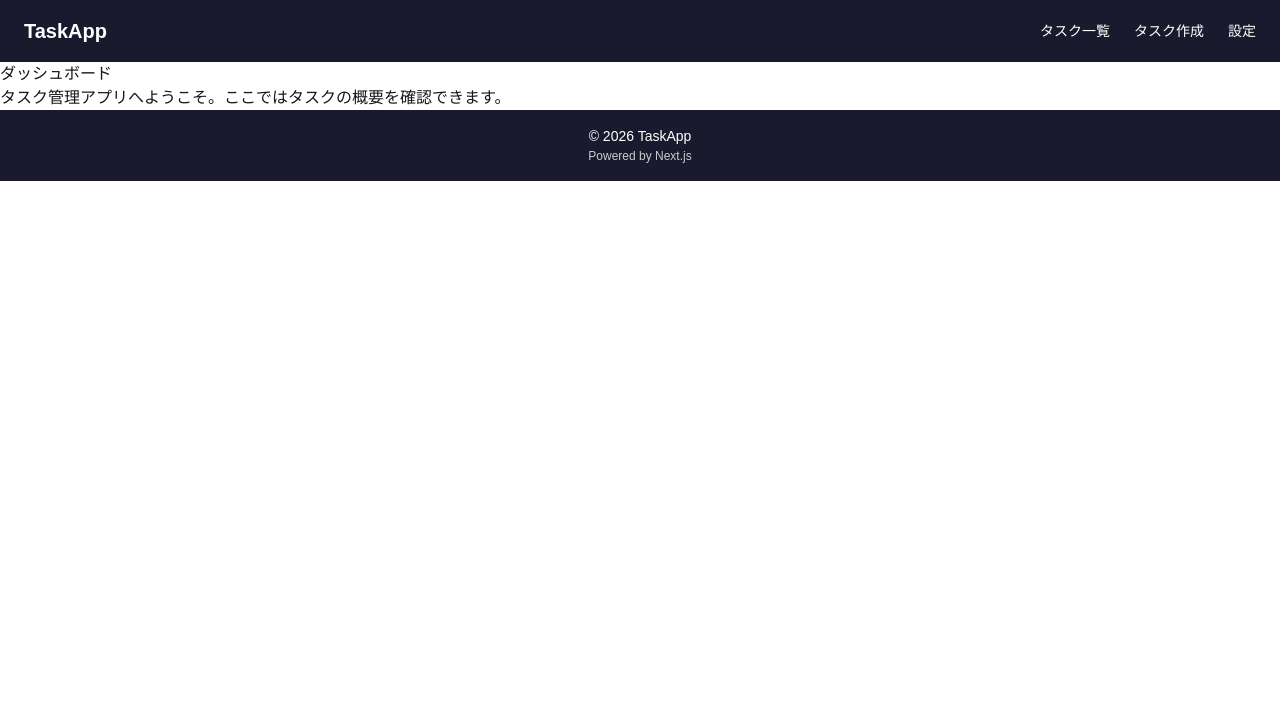
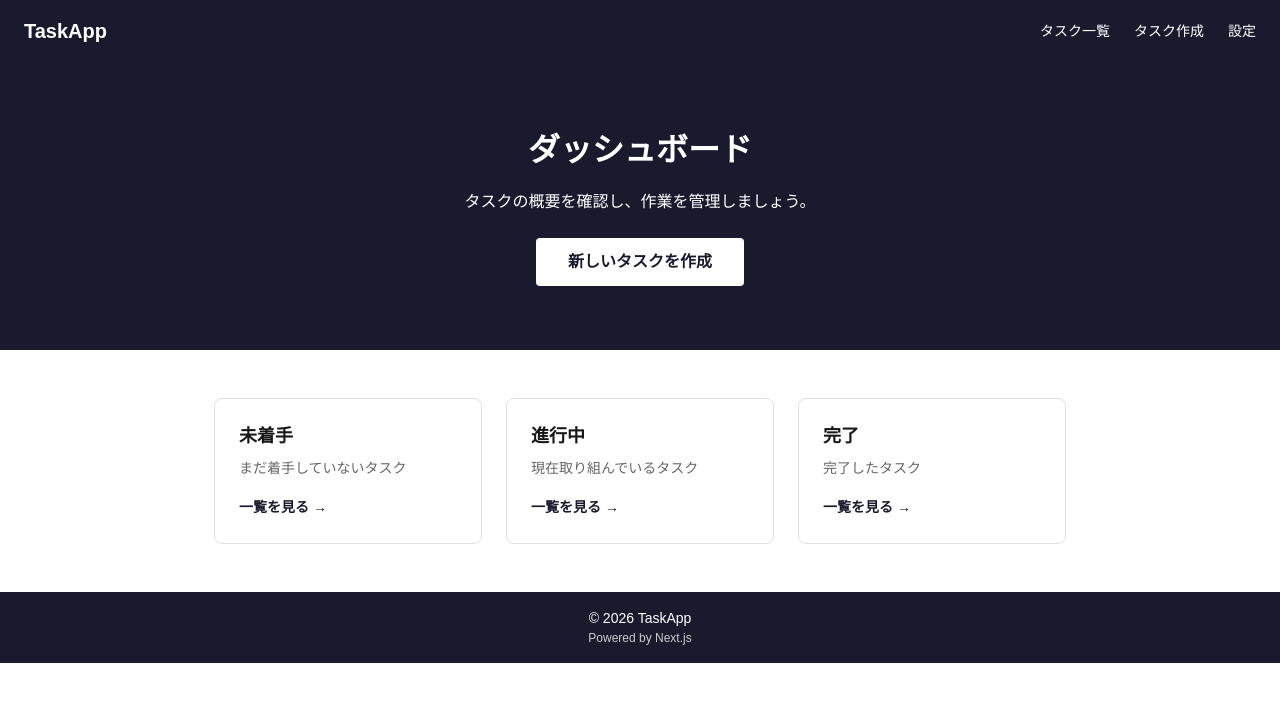
Before and after one commit to mogy-h/task-app, a Next.js app: page / in a window 1280 px wide. Shown: the top 702 px of the page. Built offline with nearby package versions, Linux system fonts and the light colour scheme.

Commit message:
トップページの内容とレイアウトを追加

```diff
--- /dev/null
+++ b/app/page.module.css
@@ -0,0 +1,72 @@
+.hero {
+  background-color: #1a1a2e;
+  color: white;
+  text-align: center;
+  padding: 64px 24px;
+}
+
+.heroTitle {
+  font-size: 32px;
+  font-weight: bold;
+  margin-bottom: 16px;
+}
+
+.heroText {
+  font-size: 16px;
+  margin-bottom: 24px;
+  max-width: 600px;
+  margin-left: auto;
+  margin-right: auto;
+}
+
+.heroButton {
+  display: inline-block;
+  background-color: white;
+  color: #1a1a2e;
+  padding: 12px 32px;
+  border-radius: 4px;
+  text-decoration: none;
+  font-weight: bold;
+}
+
+.heroButton:hover {
+  background-color: #e0e0e0;
+}
+
+.sections {
+  display: flex;
+  gap: 24px;
+  padding: 48px 24px;
+  max-width: 900px;
+  margin: 0 auto;
+}
+
+.card {
+  flex: 1;
+  padding: 24px;
+  border: 1px solid #e0e0e0;
+  border-radius: 8px;
+}
+
+.card h3 {
+  font-size: 18px;
+  font-weight: bold;
+  margin-bottom: 8px;
+}
+
+.card p {
+  color: #666;
+  font-size: 14px;
+  margin-bottom: 16px;
+}
+
+.cardLink {
+  color: #1a1a2e;
+  font-size: 14px;
+  font-weight: bold;
+  text-decoration: none;
+}
+
+.cardLink:hover {
+  text-decoration: underline;
+}
--- a/app/page.tsx
+++ b/app/page.tsx
@@ -1,8 +1,44 @@
+import Link from "next/link";
+import styles from "./page.module.css";
+
 export default function DashboardPage() {
   return (
     <div>
-      <h2>ダッシュボード</h2>
-      <p>タスク管理アプリへようこそ。ここではタスクの概要を確認できます。</p>
+      <section className={styles.hero}>
+        <h2 className={styles.heroTitle}>ダッシュボード</h2>
+        <p className={styles.heroText}>
+          タスクの概要を確認し、作業を管理しましょう。
+        </p>
+        <Link href="/tasks/new" className={styles.heroButton}>
+          新しいタスクを作成
+        </Link>
+      </section>
+
+      <section className={styles.sections}>
+        <div className={styles.card}>
+          <h3>未着手</h3>
+          <p>まだ着手していないタスク</p>
+          <Link href="/tasks?status=todo" className={styles.cardLink}>
+            一覧を見る →
+          </Link>
+        </div>
+
+        <div className={styles.card}>
+          <h3>進行中</h3>
+          <p>現在取り組んでいるタスク</p>
+          <Link href="/tasks?status=in_progress" className={styles.cardLink}>
+            一覧を見る →
+          </Link>
+        </div>
+
+        <div className={styles.card}>
+          <h3>完了</h3>
+          <p>完了したタスク</p>
+          <Link href="/tasks?status=done" className={styles.cardLink}>
+            一覧を見る →
+          </Link>
+        </div>
+      </section>
     </div>
   );
 }
```
